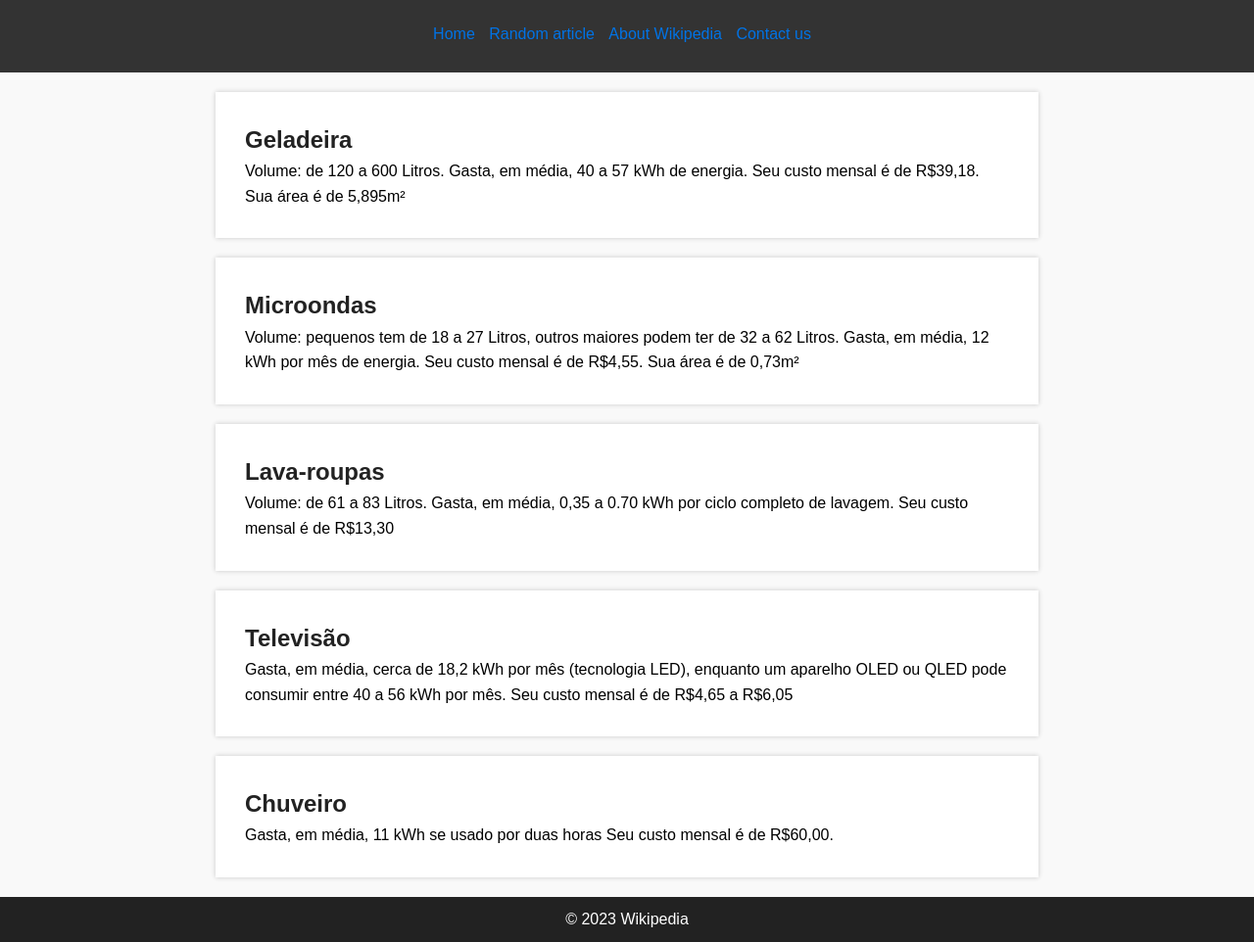
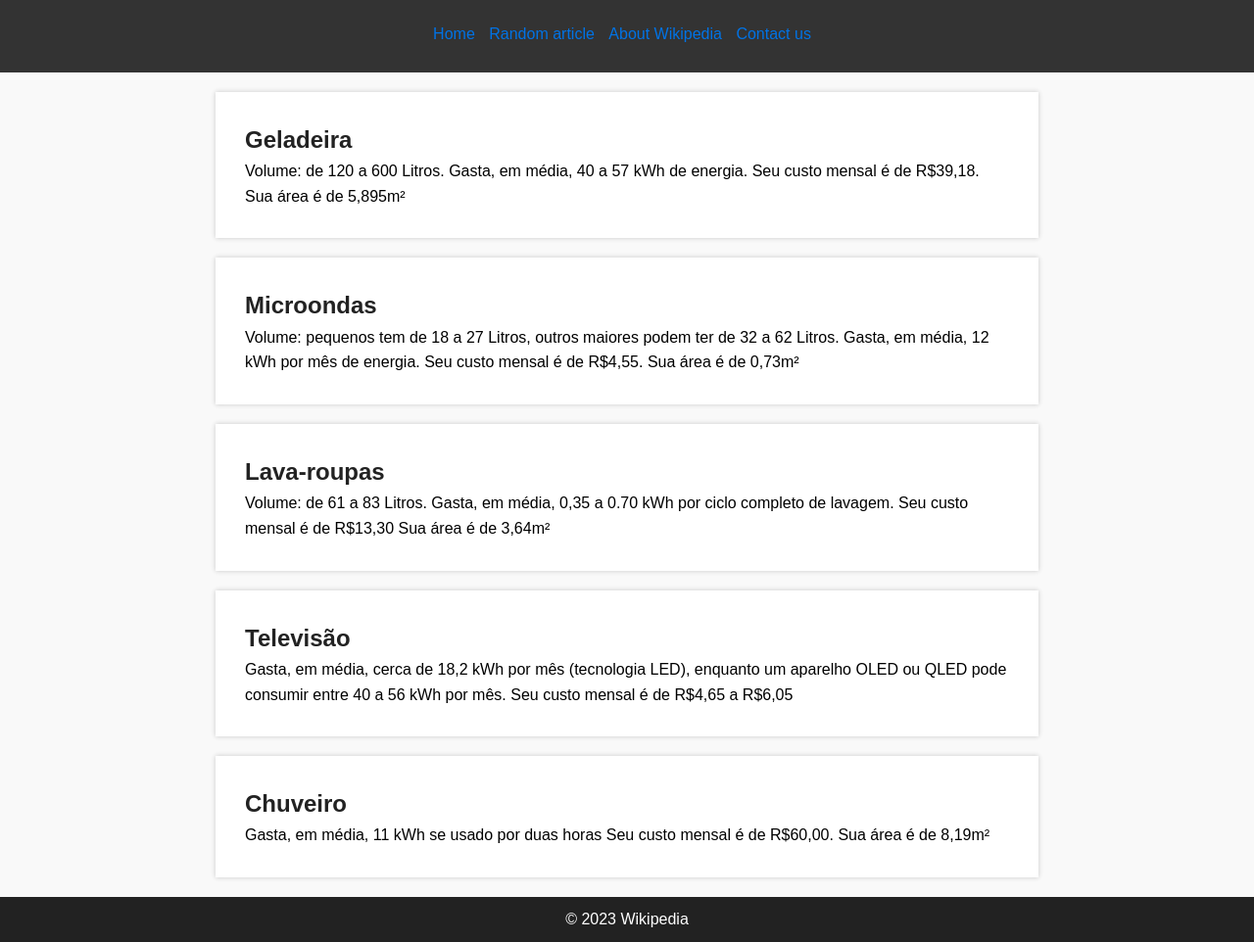
Before and after one commit to Cenoora007/projetomatematica2, a plain HTML site: page projeto Matheus 2B/index.html in a window 1280 px wide. Shown: the part 75-1037 px from the top of the page at 98% size. Drawn offline with Linux system fonts and the light colour scheme.

Commit message:
Add files via upload

```diff
--- a/projeto Matheus 2B/index.html
+++ b/projeto Matheus 2B/index.html
@@ -46,6 +46,7 @@
             <p>Volume: de 61 a 83 Litros.
                 Gasta, em média, 0,35 a 0.70 kWh por ciclo completo de lavagem.
                 Seu custo mensal é de R$13,30
+                Sua área é de 3,64m²
             </p>
             <!-- More content goes here -->
         </article>
@@ -63,7 +64,9 @@
         <article>
             <h2>Chuveiro</h2>
             <p>Gasta, em média, 11 kWh se usado por duas horas
-                Seu custo mensal é de R$60,00.</p>
+                Seu custo mensal é de R$60,00.
+                Sua área é de  8,19m²
+            </p>
             <!-- More content goes here -->
         </article>
     </main>
```
